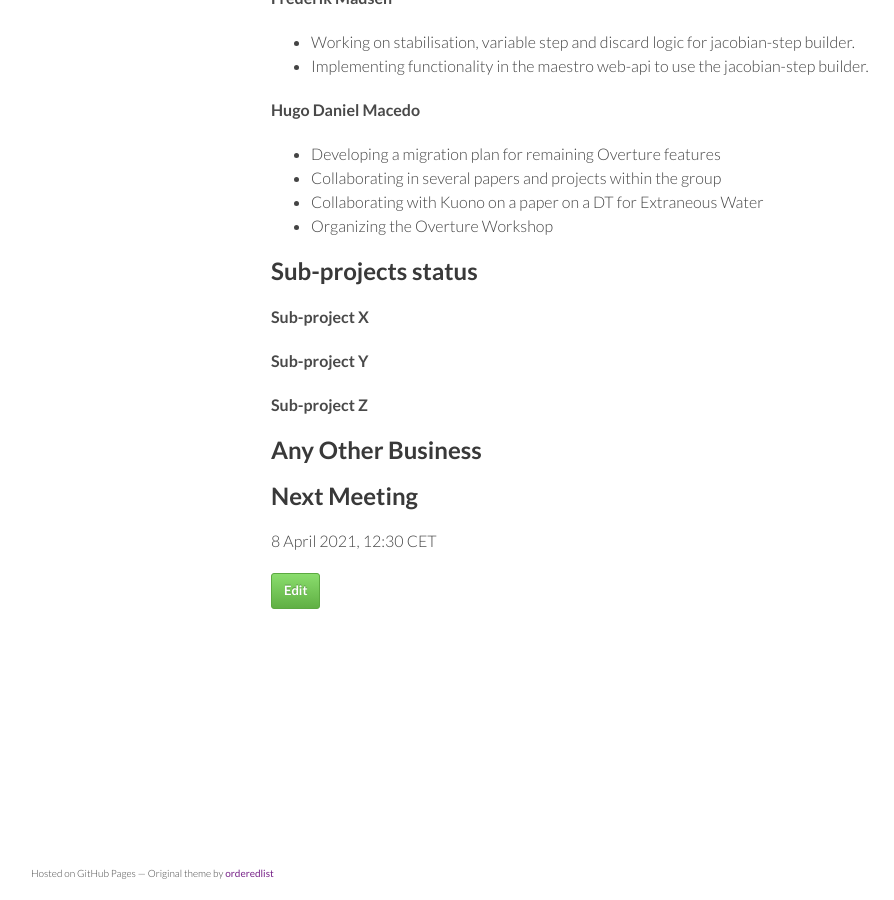
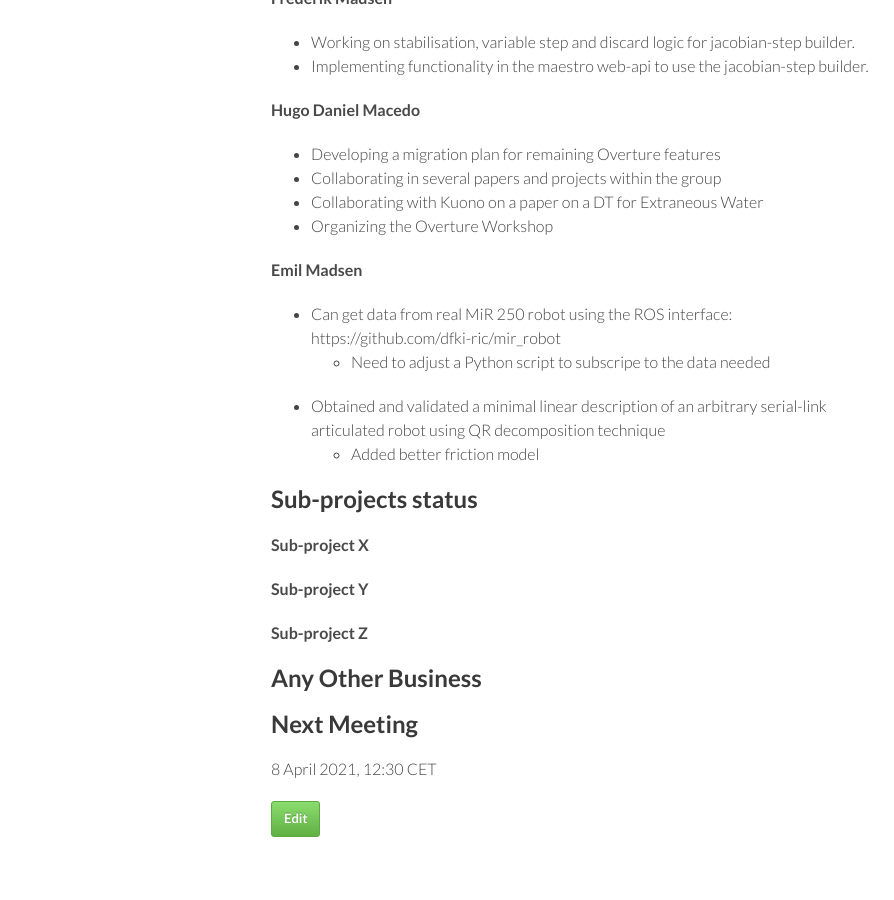
Before and after one commit to digitaltwincentre/digitaltwincentre.github.io, a Jekyll site: the page built from _biweeklies/Biweekly-36.md, in a window 1280 px wide and 900 px high, scrolled down 1275 px. Shown: the whole window, without its empty margins (179-1073 px from the left). Built offline with Jekyll 4.4.1, drawn with Linux system fonts in a browser that asks for light colours; nearby versions of some CDN libraries.

Commit message:
Update Biweekly-36.md

```diff
--- a/_biweeklies/Biweekly-36.md
+++ b/_biweeklies/Biweekly-36.md
@@ -56,6 +56,12 @@ date: 24 March 2021, 1030 CET
 * Collaborating with Kuono on a paper on a DT for Extraneous Water
 * Organizing the Overture Workshop
 
+#### Emil Madsen
+* Can get data from real MiR 250 robot using the ROS interface: https://github.com/dfki-ric/mir_robot
+  * Need to adjust a Python script to subscripe to the data needed
+* Obtained and validated a minimal linear description of an arbitrary serial-link articulated robot using QR decomposition technique
+  * Added better friction model
+
 ## Sub-projects status
 
 
```
